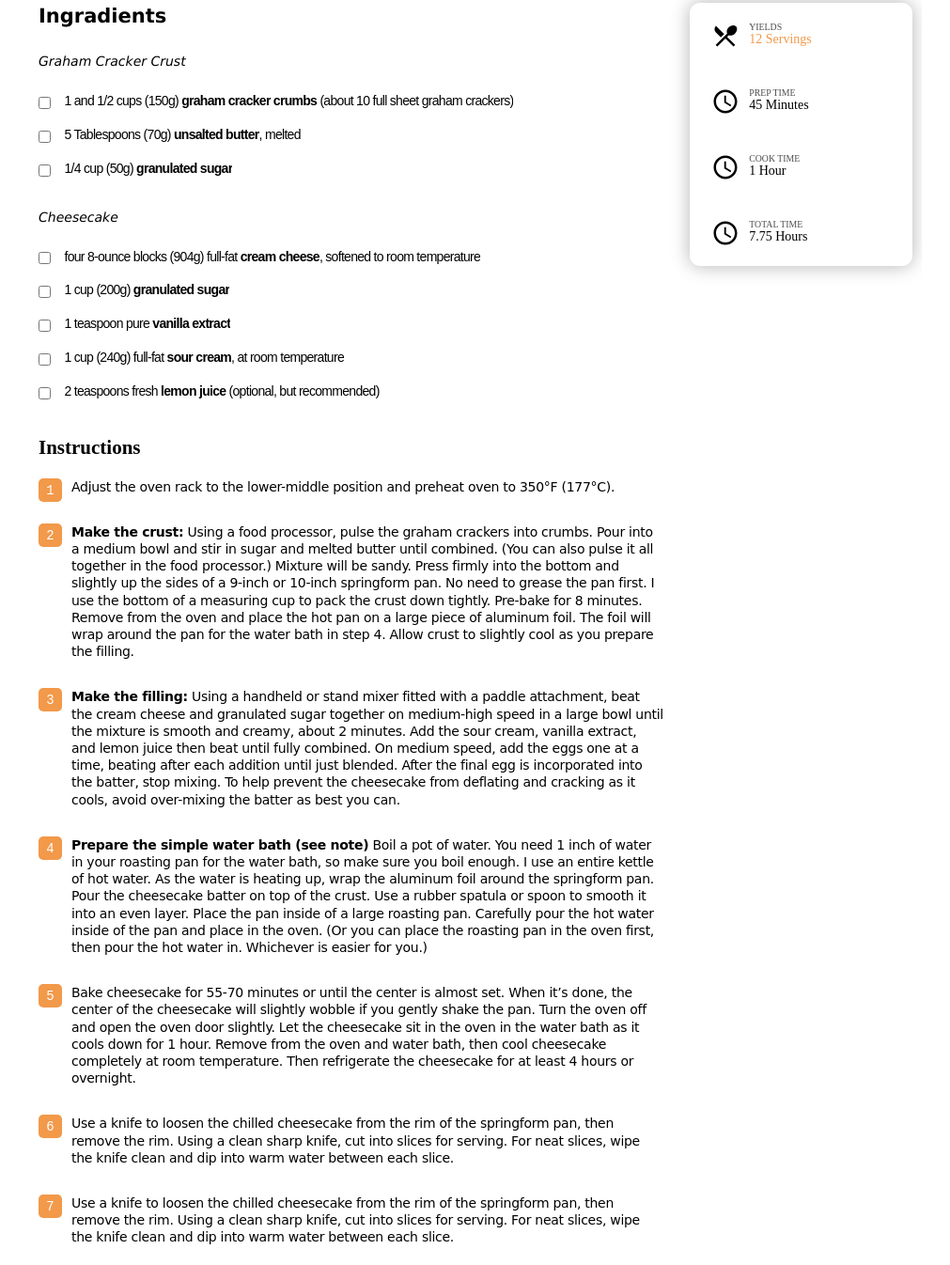
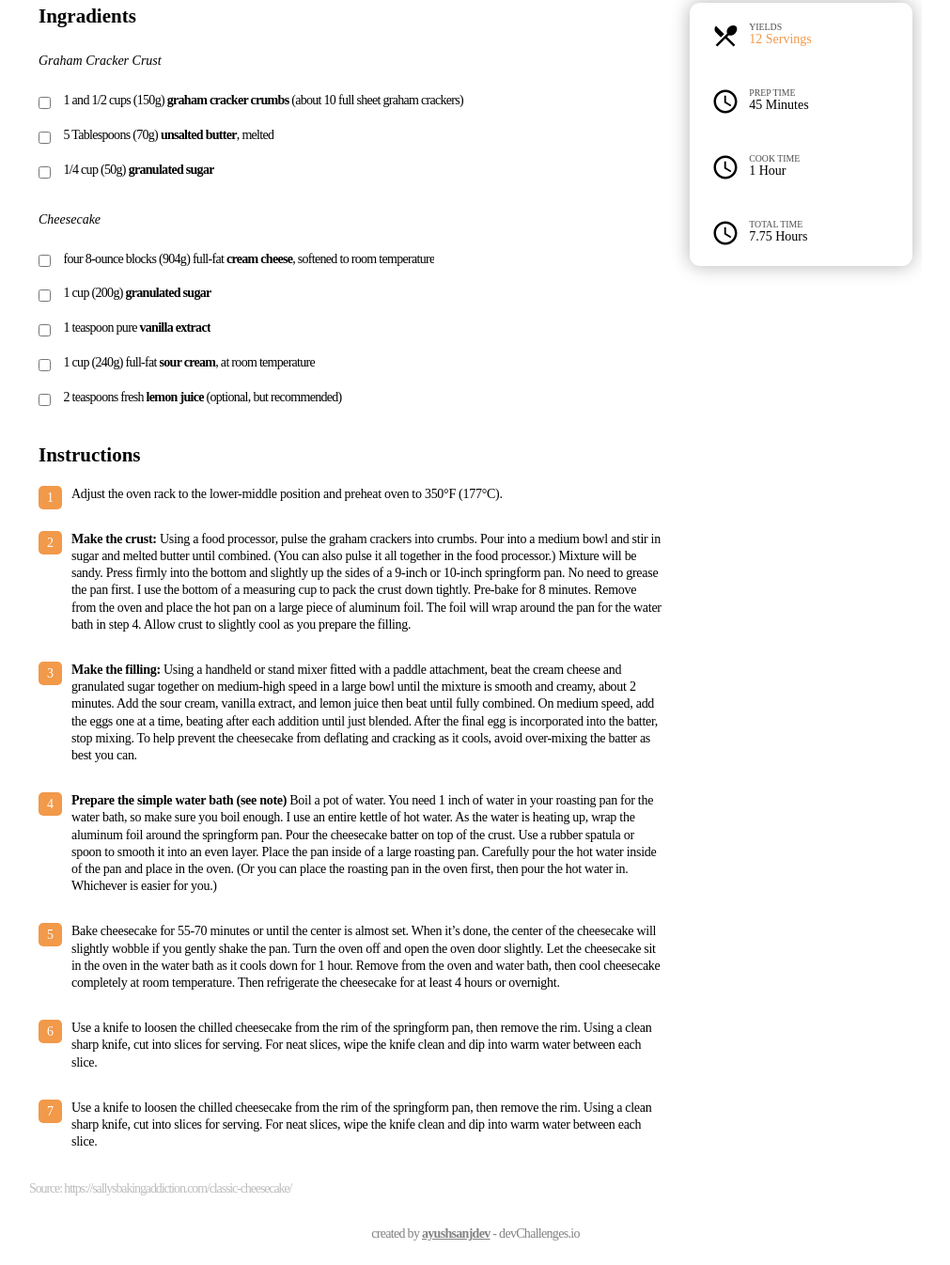
Before and after one commit to Ayushsanjdev/My-Recipe-blog, a plain HTML site: page index.html in a window 1280 px wide. Shown: the part 654-2000 px from the top of the page at 94% size, without its empty margins (134-1145 px from the left). Drawn offline with Linux system fonts and the light colour scheme.

Commit message:
refactor: font family of all

```diff
--- a/index.html
+++ b/index.html
@@ -4,6 +4,7 @@
     <meta charset="UTF-8">
     <meta name="viewport" content="width=device-width, initial-scale=1.0">
     <link rel="stylesheet" href="style.css">
+    <link href="https://fonts.googleapis.com/css?family=Playfair Display|Montserrat">
     <title>My Recipe Blog</title>
 </head>
 <body>
--- a/style.css
+++ b/style.css
@@ -25,11 +25,12 @@ body {
 	line-height: 4rem;
 	width: 100%;
 	margin-top: 20px;
+	font-family: Playfair Display;
 }
 
 #head-summary .head-para {
 	font-weight: 500;
-	font-family: Georgia, 'Times New Roman', Times, serif;
+	font-family: Montserrat;
 	width: 55%;
 	letter-spacing: -0.05em;
 	word-spacing: 0.5rem;
@@ -89,7 +90,7 @@ body {
 #sec-ingradients, .ingradients-first, .ingradients-second{
 	margin-top: 20px;
 	line-height: 2rem;
-	font-family: Verdana, Geneva, Tahoma, sans-serif
+	font-family: Montserrat
 	;
 	margin-bottom: 10px;
 }
@@ -100,7 +101,7 @@ form > label {
 	display: inline-block;
 	margin-top: 10px;
 	letter-spacing: -0.05em;
-	font-family: Arial, Helvetica, sans-serif;
+	font-family: Montserrat;
 	line-height: 1.2rem;
 	font-size: 1rem;
 }
@@ -111,7 +112,7 @@ form > label {
 
 #instructions-sec > p {
 	margin-bottom: 30px;
-	font-family: cursive, 'Arial Narrow', Arial, sans-serif;
+	font-family: Montserrat;
 	line-height: 1.3rem;
 	letter-spacing: -0.02em;
 }
@@ -126,12 +127,12 @@ form > label {
 	background-color: #F2994A;
 	border-radius: 5px;
 	padding-top: 5px;
-	font-family: monospace;
+	font-family: Montserrat;
 	font-weight: 200;
 }
 
 #sec-link > p {
-	font-family: monospace;
+	font-family: Montserrat;
 	color: #bdbdbd;
 	letter-spacing: -0.08em;
 	line-height: 150%;
@@ -143,7 +144,7 @@ form > label {
 }
 
 #footer > p, a {
-	font-family: cursive;
+	font-family: Montserrat;
 	text-align: center;
 	margin-bottom: 20px;
 	margin-top: 30px;
```
